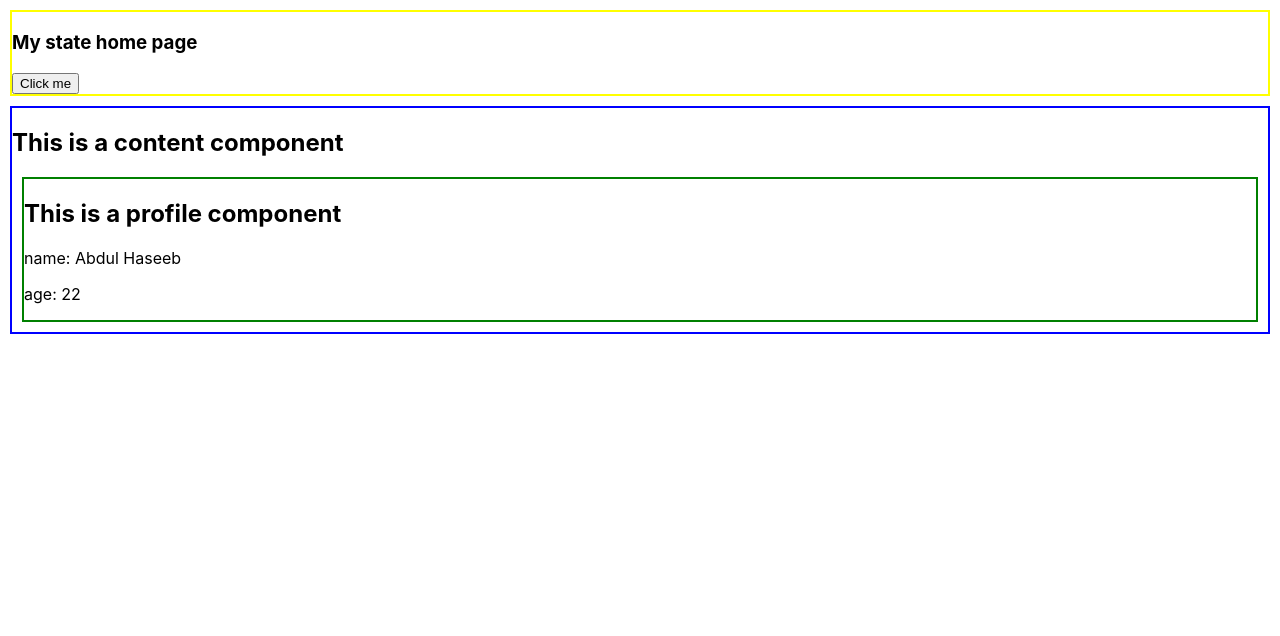
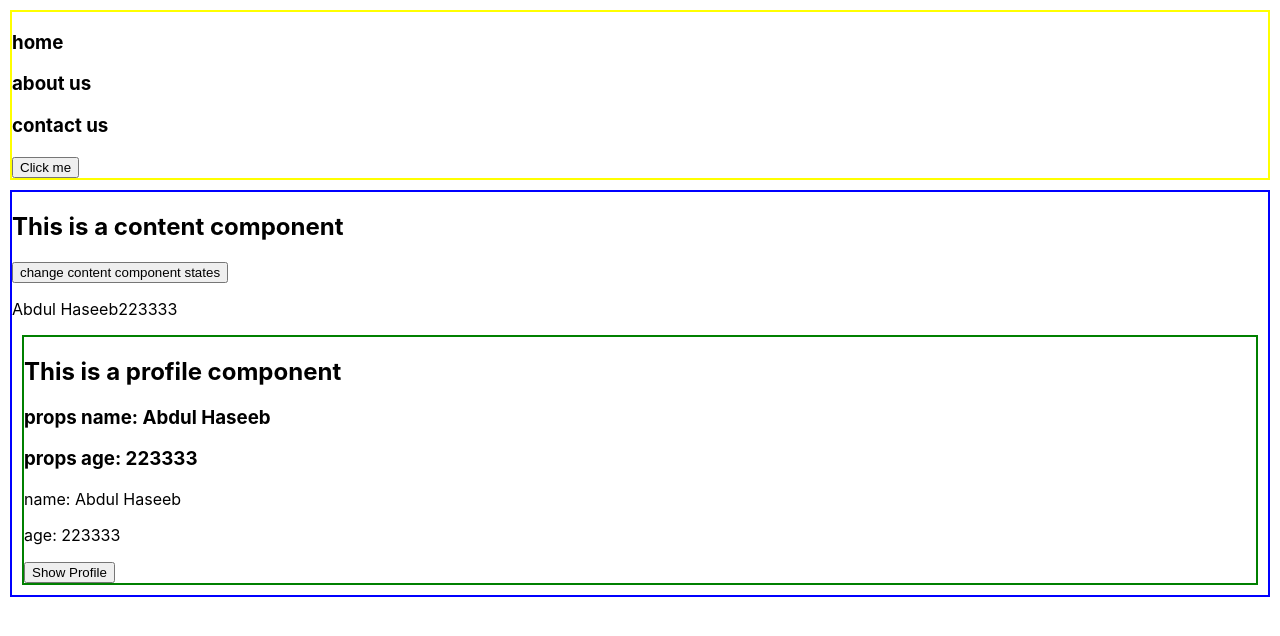
Before and after one commit to m10labs/ReactJS-FirstCourse, a React (Create React App) app: page / in a window 1280 px wide. Shown: the top 636 px of the page. Built offline with nearby package versions, Linux system fonts and the light colour scheme.

Commit message:
props concepts

```diff
--- a/src/App.js
+++ b/src/App.js
@@ -4,11 +4,10 @@ import SubText from "./SubText";
 import Navbar from "./Navbar.js";
 import Content from "./Content.js";
 
-function App() {
-  const reactName = "react js welcome";
+function App(props) {
   return (
     <>
-      <Navbar />
+      <Navbar tabs={["home", "about us", "contact us"]} />
       <Content />
     </>
   );
--- a/src/Content.js
+++ b/src/Content.js
@@ -1,13 +1,22 @@
-import React from "react";
+import React, { useState } from "react";
 import "./App.css";
 import Profile from "./Profile.js";
 
-function Content() {
+function Content(props) {
+  const [contentName, setContentName] = useState("Abdul Haseeb");
+  const [contentAge, setContentAge] = useState(223333);
+
+  const changeStates = () => {
+    setContentName("content component name changed");
+    setContentAge(70000000000);
+  };
   return (
     <>
       <div className="Content-Wrapper">
         <h2>This is a content component</h2>
-        <Profile />
+        <button onClick={changeStates}>change content component states</button>
+        <p>{contentName + contentAge}</p>
+        <Profile name={contentName} age={contentAge} />
       </div>
     </>
   );
--- a/src/Navbar.js
+++ b/src/Navbar.js
@@ -1,7 +1,11 @@
 import React, { useState } from "react";
 import "./App.css";
 
-function Navbar() {
+function Navbar(props) {
+  // {
+  //   tabs: ["home", "about us", "contact us"];
+  // }
+
   const [home, setHome] = useState("My state home page");
 
   // let home = "My Home page";
@@ -12,7 +16,9 @@ function Navbar() {
 
   return (
     <div className="Navbar-wrapper">
-      <h3>{home}</h3>
+      <h3>{props.tabs[0]}</h3>
+      <h3>{props.tabs[1]}</h3>
+      <h3>{props.tabs[2]}</h3>
       <button onClick={changeState}>Click me</button>
     </div>
   );
--- a/src/Profile.js
+++ b/src/Profile.js
@@ -1,20 +1,35 @@
 import React, { useState } from "react";
+import ProfileDP from "./assets/profilePicture.png";
 import "./App.css";
 
-function Profile() {
-  const [name, setName] = useState("Abdul Haseeb");
-  const [age, setAge] = useState(22);
+function Profile(props) {
+  // {
+  //   name: "Content Abdul Haseeb",
+  //   age: 233333
+  // }
+
+  const [name, setName] = useState(props.name);
+  const [age, setAge] = useState(props.age);
+  const [isImageShown, setIsIamgeShown] = useState(false);
 
   const ChangeName = () => {
     setName("my new name is changed");
     setAge("my age is 22");
   };
 
+  const ShowProfile = () => {
+    setIsIamgeShown(!isImageShown);
+  };
+
   return (
     <div className="Profile-wrapper">
       <h2>This is a profile component</h2>
+      <h3>props name: {props.name}</h3>
+      <h3>props age: {props.age}</h3>
+      {isImageShown && <img src={ProfileDP} alt="my profile picture" />}
       <p onClick={ChangeName}>name: {name}</p>
       <p>age: {age}</p>
+      <button onClick={ShowProfile}>{isImageShown ? "Hide" : "Show"} Profile</button>
     </div>
   );
 }
```
Also changed, not shown: src/assets/profilePicture.png (added), 1 other file (tests, documents, lock files or other folders).
